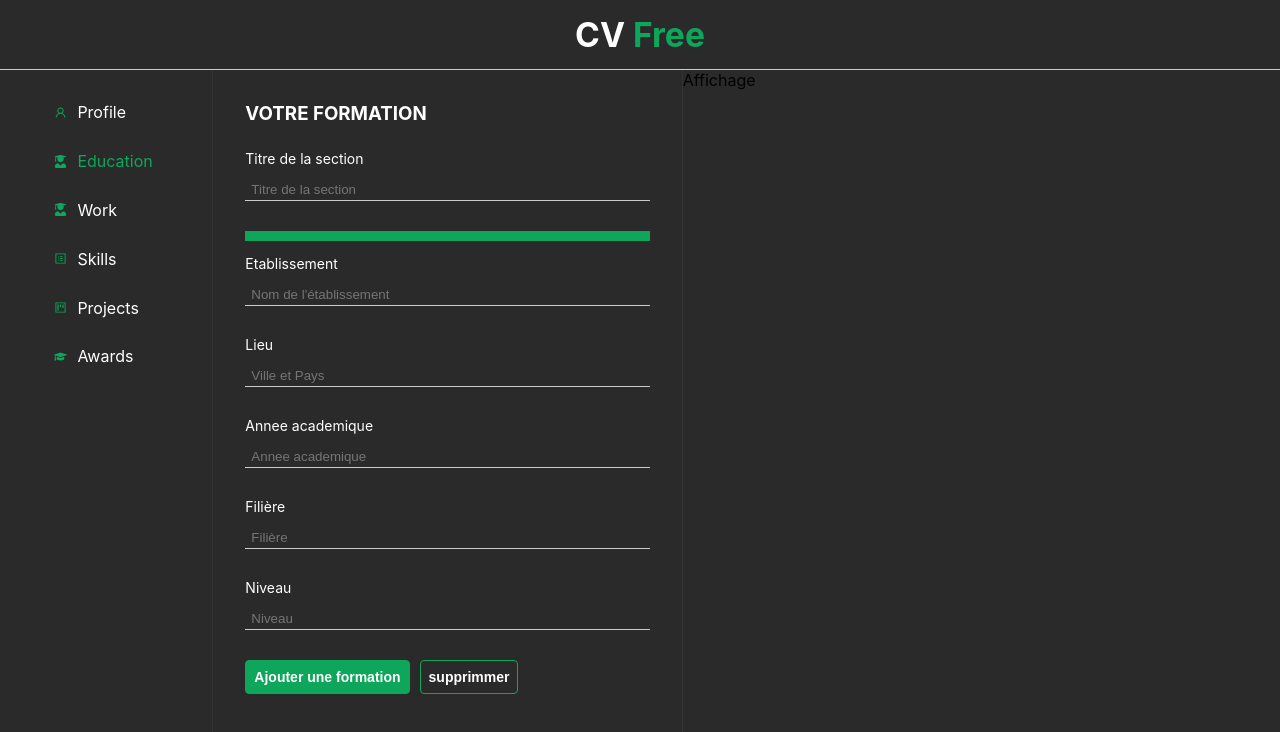
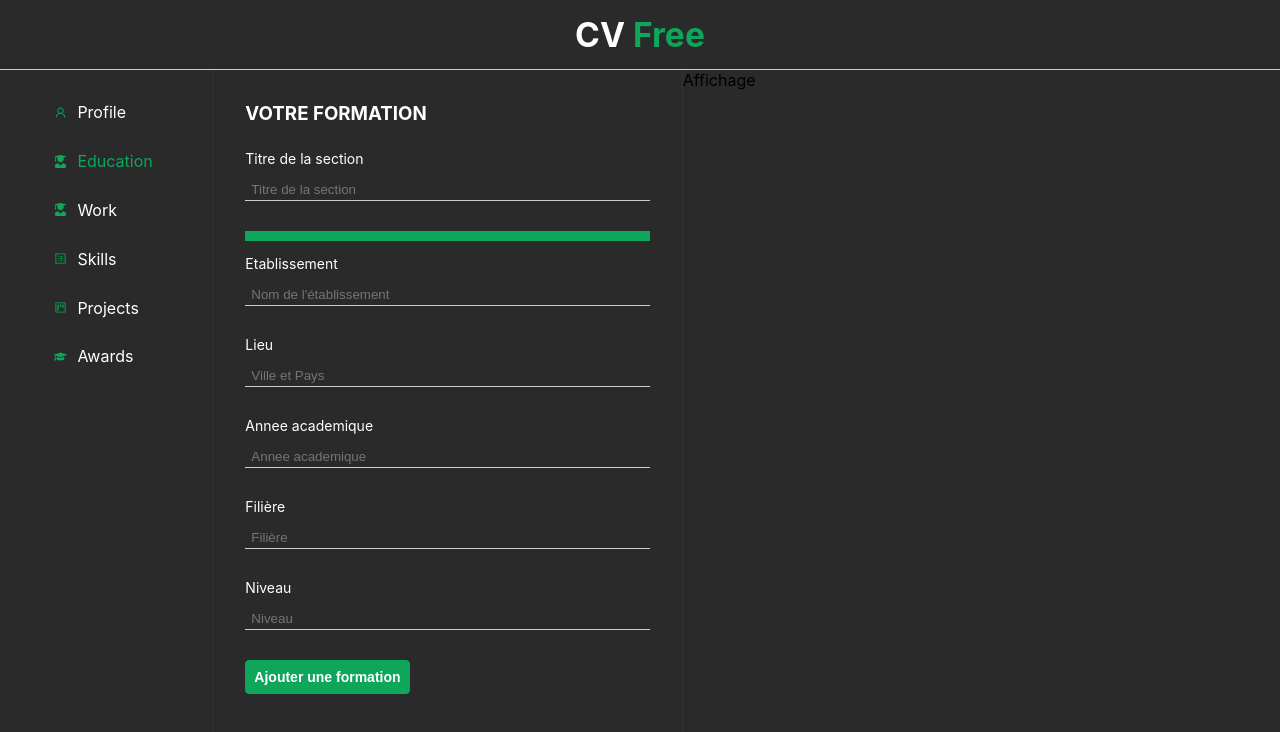
Before and after one commit to Felix-Asante/cv-free, a React (Create React App) app: page /education in a window 1280 px wide. Shown: the top 732 px of the page. Built offline with nearby package versions, Linux system fonts and the light colour scheme.

Commit message:
education page

```diff
--- a/src/pages/Education.js
+++ b/src/pages/Education.js
@@ -36,9 +36,11 @@ function Education() {
 						>
 							Ajouter une formation
 						</button>
-						<button type="button" onClick={() => reduceFormation()}>
-							supprimmer
-						</button>
+						{formations.length > 1 && (
+							<button type="button" onClick={() => reduceFormation()}>
+								supprimmer
+							</button>
+						)}
 					</div>
 				</div>
 			</div>
```
